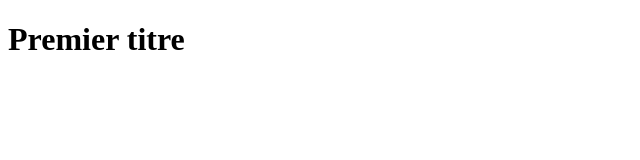
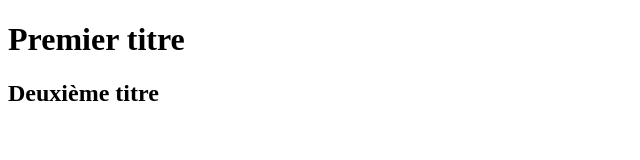
Before and after one commit to nicecedro/LearningProjects, a plain HTML site: page index.html in a window 1280 px wide. Shown: the whole page, without its empty margins (0-640 px from the left). Drawn offline with Linux system fonts and the light colour scheme.

Commit message:
Modification du fichier en ajouter le deuxième titre

```diff
--- a/index.html
+++ b/index.html
@@ -10,6 +10,7 @@
 
     <body>
         <h1>Premier titre</h1>
+        <h2>Deuxième titre</h2>
     </body>
 
 </html>
```
